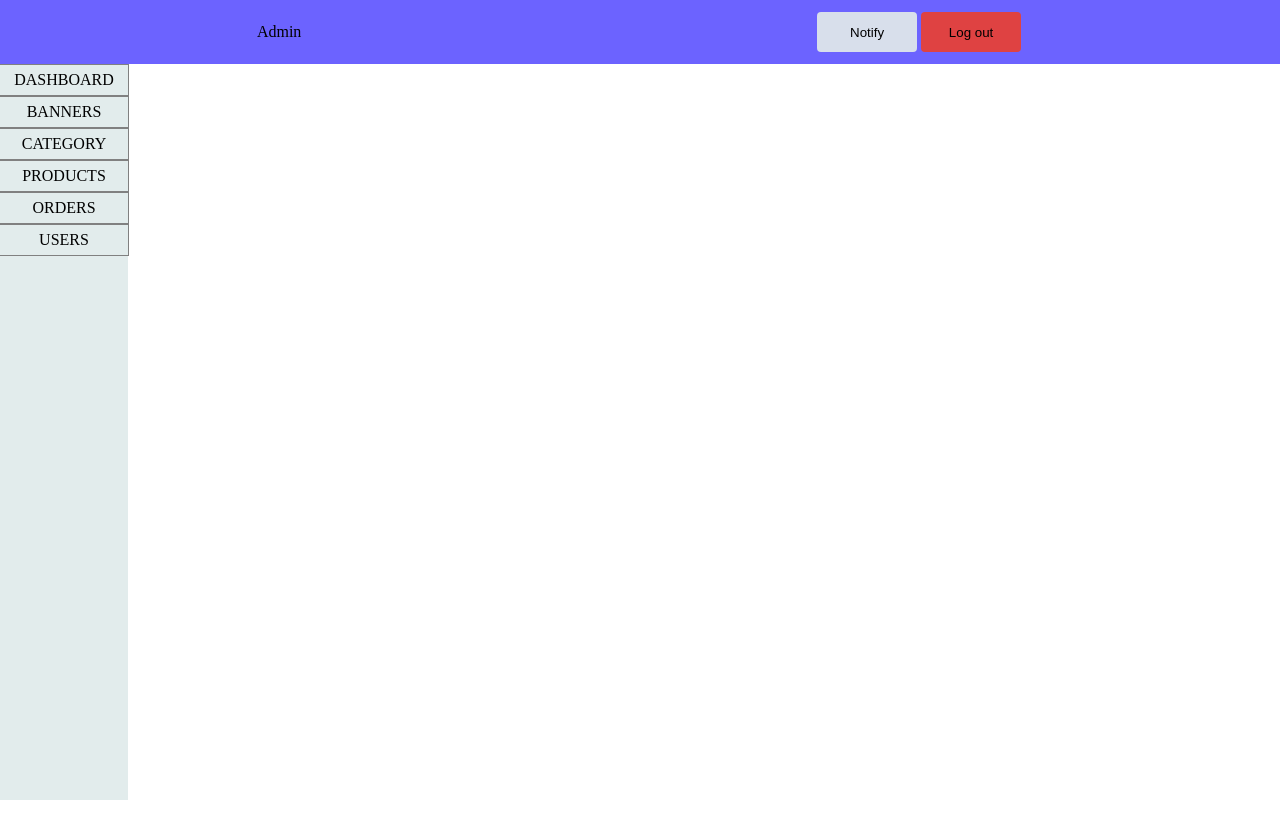
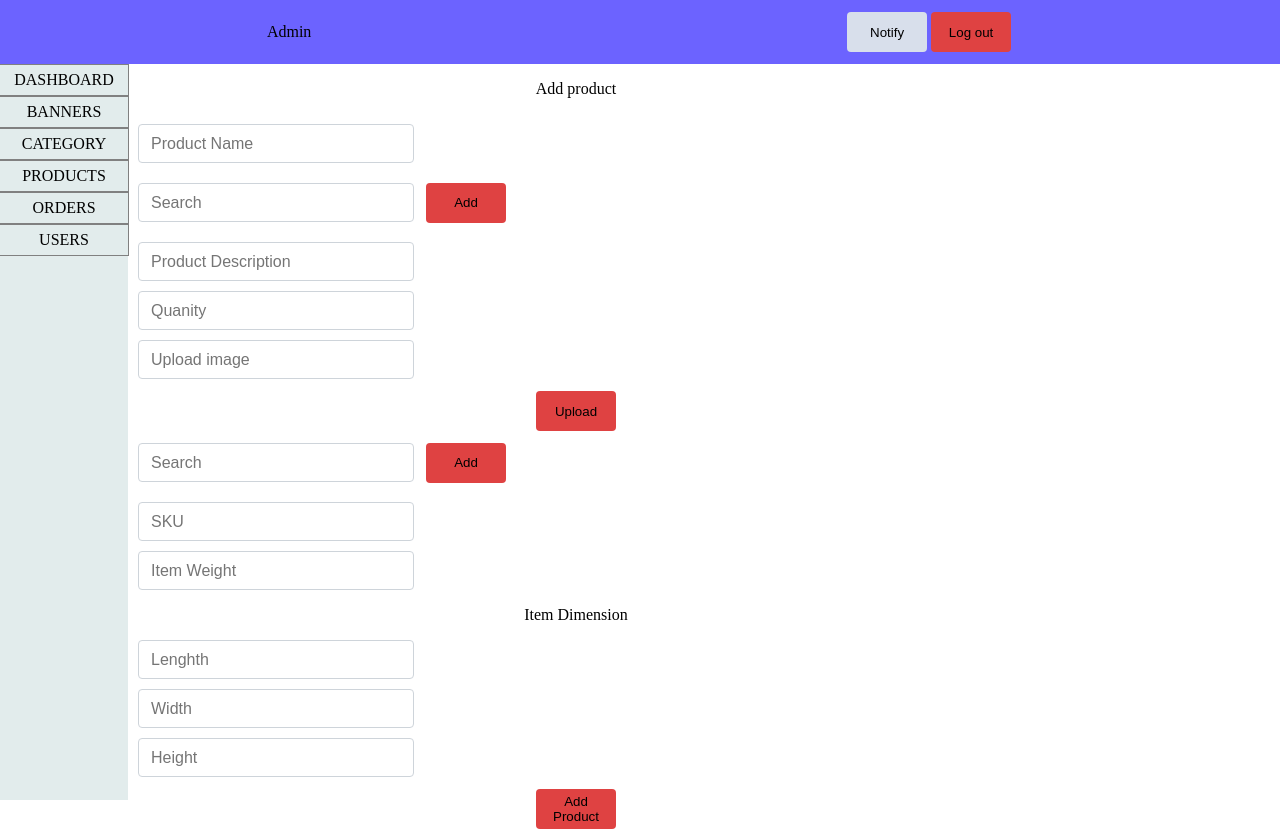
Before and after one commit to Beast2502/Ecommerce_Admin, a React (Create React App) app: page /products/addDetails in a window 1280 px wide. Both pictures are taken after a click on the button "Login". Before the commit the page ends 800 px from the top, so only its background shows below. Built offline with nearby package versions, Linux system fonts and the light colour scheme.

Commit message:
Product detail view

```diff
--- a/src/App.js
+++ b/src/App.js
@@ -10,11 +10,12 @@ import AddProductView from "./view/AddProduct/addProduct";
 import OrdersView from "./view/Orders/orders";
 import UsersView from "./view/Users/users";
 import BannerView from "./view/Banner/banner";
+import AddDetails from "./view/AddProduct/addDetails";
 
 // Routes
 import { Route, Routes } from "react-router-dom";
-import AddCatModal from "./view/AddCategory/addCatModal";
 
+// Redux
 import { connect } from "react-redux";
 
 function App(props) {
@@ -29,8 +30,8 @@ function App(props) {
               <Route exact path="/" element={<DashBoradView />} />
               <Route exact path="/banners" element={<BannerView />} />
               <Route exact path="/category" element={<AddCategoryView />} />
-              <Route exact path="/addcat" element={<AddCatModal />} />
               <Route exact path="/products" element={<AddProductView />} />
+              <Route exact path="/products/addDetails" element={<AddDetails/>} />
               <Route exact path="/orders" element={<OrdersView />} />
               <Route exact path="/users" element={<UsersView />} />
             </Routes>
--- a/src/components/Button/Button.css
+++ b/src/components/Button/Button.css
@@ -5,7 +5,7 @@
     background-color: rgb(223, 66, 66);
     text-decoration: none;
     border: none;
-    width: 100px;
+    width: 100px auto;
     height: 40px;
     border-radius: 4px;
     cursor: pointer;
--- /dev/null
+++ b/src/components/InputField/InputField.css
@@ -0,0 +1,14 @@
+.input-field{
+    display: block;
+    width: 250px;
+    height: 25px;
+    padding: 0.375rem 0.75rem;
+    font-size: 1rem;
+    font-weight: 400;
+    color: #495057;
+    background-color: #fff;
+    background-clip: padding-box;
+    border: 1px solid #ced4da;
+    border-radius: 0.25rem;
+    margin: 10px;
+}
--- a/src/components/InputField/InputField.js
+++ b/src/components/InputField/InputField.js
@@ -1,9 +1,10 @@
 import React from "react";
+import "./InputField.css"
 
-const InputField = () =>{
+const InputField = (props) =>{
     return (
         <>
-            <input placeholder="name" />
+            <input placeholder={props.name} className="input-field" />
         </>
     )
 }
--- /dev/null
+++ b/src/components/InputWithSearch/InputWithSearch.css
@@ -0,0 +1,31 @@
+.input-search-container{
+    display: flex;
+    flex-direction: row;
+    align-items: center;
+}
+.input-field{
+    display: block;
+    width: 250px;
+    height: 25px;
+    padding: 0.375rem 0.75rem;
+    font-size: 1rem;
+    font-weight: 400;
+    color: #495057;
+    background-color: #fff;
+    background-clip: padding-box;
+    border: 1px solid #ced4da;
+    border-radius: 0.25rem;
+    margin: 10px;
+}
+.btn{
+    align-items: center;
+    justify-content: center;
+    margin: 2px;
+    background-color: rgb(223, 66, 66);
+    text-decoration: none;
+    border: none;
+    width: 80px;
+    height: 40px;
+    border-radius: 4px;
+    cursor: pointer;
+}
--- /dev/null
+++ b/src/components/InputWithSearch/InputWithSearch.js
@@ -0,0 +1,34 @@
+import React, { useState } from "react";
+import "./InputWithSearch.css";
+
+const InputWithSearch = (props) => {
+  const [opSel, setOpSel] = useState("");
+
+  const data = ["One", "Two", "Three", "Four", "Five", "Six", "Seven", "Eight"];
+
+  const handleSubmit = (event) => {
+    event.preventDefault();
+    console.log(opSel);
+  };
+  return (
+      <div className="input-search-container">
+        <input
+          className="input-field"
+          list="browsers"
+          name="browser"
+          id="browser"
+          placeholder="Search"
+          onChange={(e) => setOpSel(e.target.value)}
+        />
+        <datalist id="browsers">
+          {data.map((op) => {
+            return <option value={op}></option>;
+          })}
+        </datalist>
+        <button className="btn" onClick={handleSubmit}>
+          Add
+        </button>
+      </div>
+  );
+};
+export default InputWithSearch;
--- a/src/view/AddCategory/addCatModal.js
+++ /dev/null
@@ -1,17 +0,0 @@
-import React from "react";
-
-
-// Component
-import InputField from "../../components/InputField/InputField";
-
-const AddCatModal = () =>{
-    return (
-        <>
-            Add the Category
-            <InputField />
-            <InputField />
-        </>
-    )
-}
-
-export default AddCatModal;
--- /dev/null
+++ b/src/view/AddProduct/addDetails.js
@@ -0,0 +1,35 @@
+import React from "react";
+import "./addProduct.css";
+
+import InputField from "../../components/InputField/InputField";
+import InputWithSearch from "../../components/InputWithSearch/InputWithSearch";
+import Button from '../../components/Button/Button.js';
+
+const AddDetails = (props) => {
+  return (
+    <div className="product-container">
+      <p>Add product</p>
+      <div className="">
+        <InputField name={"Product Name"} />
+        <InputWithSearch />
+        <InputField name={"Product Description"} />
+        <InputField name={"Quanity"} />
+        <InputField name={"Upload image"} />
+        <Button name={'Upload'} color ={'rgb(223, 66, 66);'} />
+        <InputWithSearch />
+        <InputField name={"SKU"} />
+        <InputField name={"Item Weight"} />
+        <div>
+          <p>Item Dimension</p>
+          <InputField name={"Lenghth"} />
+          <InputField name={"Width"} />
+          <InputField name={"Height"} />
+        </div>
+
+        <Button name={'Add Product'} color ={'rgb(223, 66, 66);'} />
+      </div>
+    </div>
+  );
+};
+
+export default AddDetails;
--- a/src/view/AddProduct/addProduct.js
+++ b/src/view/AddProduct/addProduct.js
@@ -4,12 +4,15 @@ import "./addProduct.css";
 
 import Button from "../../components/Button/Button"
 import Table from "../../components/Table/bannerTable";
+import { NavLink } from "react-router-dom";
+
 const AddProduct = () => {
   return (
     <div className="product-container">
       <div className="product-header">
         <p>Products </p>
         <Button name={"ADD"} color={"orange"} />
+        <NavLink to={"./addDetails"}>ADD</NavLink>
       </div>
       <Table />
     </div>
--- a/src/view/Header/header.js
+++ b/src/view/Header/header.js
@@ -1,4 +1,4 @@
-import React from "react";
+import React, { useEffect, useState ,useRef } from "react";
 import "./header.css";
 
 import Button from "../../components/Button/Button";
@@ -6,19 +6,29 @@ import { connect } from "react-redux";
 import * as actions from '../../redux/actions';
 
 const Header = (props) => {
+  const [state ,setState] = useState(10);
 
   const handleSubmit = () =>{
     props.logOutUser();
     console.log(props.isActive)
 
   }
+
+  const handleNoti =()=>{
+      setState(state + 10);
+      setState(state + 10);
+  }
+  useEffect(()=>{
+    console.log(state)
+  },[state])
+
   return (
    <header className="header-container">
         <div>
             <p>Admin</p>
         </div>
         <div>
-            <Button name={"Notify"} />
+            <Button name={"Notify"} onClick={handleNoti} />
             <Button name={"Log out"} color={"rgb(223, 66, 66)"} onClick={handleSubmit} />
 
         </div>
```
Also changed, not shown: src/view/AddProduct/addProduct.css (line endings or trailing spaces).
